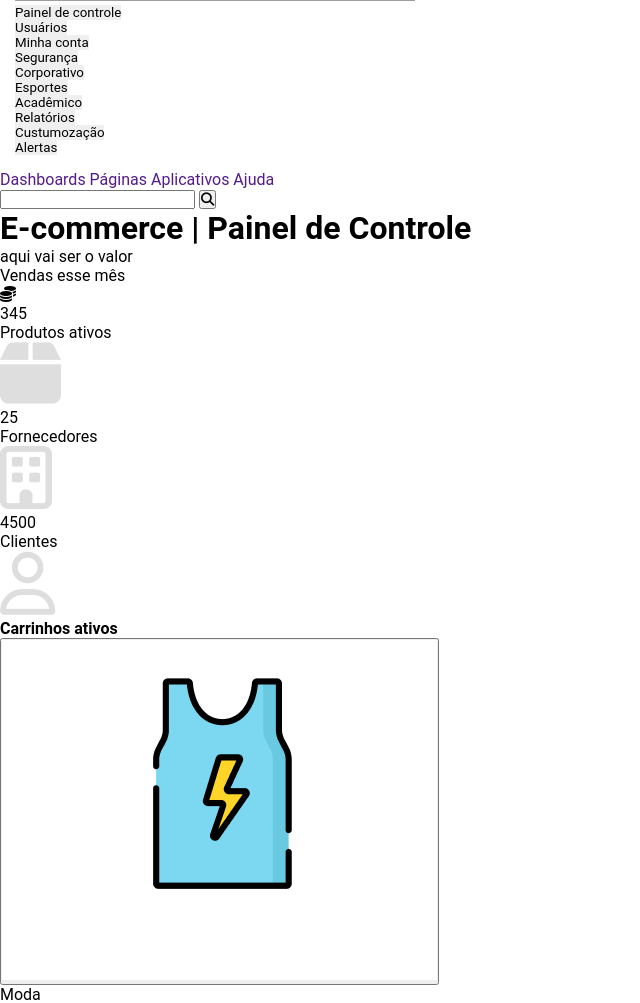
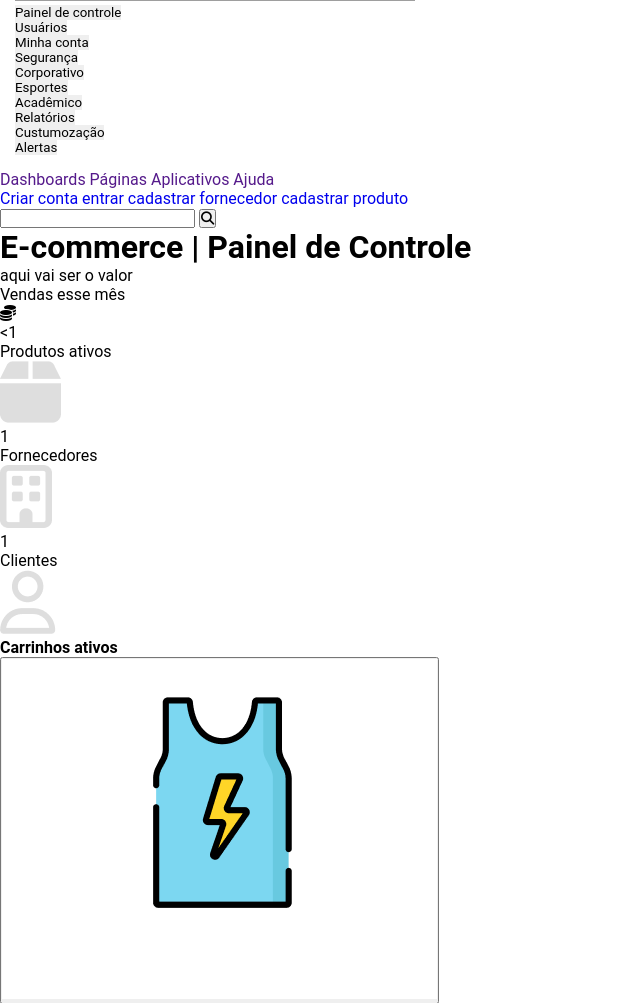
Before and after one commit to Basqueroto/dashboard, a PHP site: page / in a window 1280 px wide. Shown: the part 314-1317 px from the top of the page, without its empty margins (0-640 px from the left). Run offline with PHP 8.4, Linux system fonts and the light colour scheme; tables that the repository leaves empty or names only in its code hold one stand-in row (values such as "Sample post"); some libraries are stand-ins or nearby versions; grey boxes are pictures that could not be loaded.

Commit message:
contagem do dashboard

```diff
--- a/cadastrofornec.php
+++ b/cadastrofornec.php
@@ -10,7 +10,6 @@ include("config/cabecalho.php");
             <input type="number" name="cnpj" id="cnpj" placeholder="CNPJ" required="">
             <input type="email" name="email" id="email" placeholder="E-mail" required="">
             <input type="number" name="contato" id="contato" placeholder="Contato" required="">
-            <input type="password" name="senha" id="senha" placeholder="Senha" required="">
             <button class="cads" type="submit">Sign up</button>
             <a href="index.php"><button type="button">Voltar</button></a>
         </form>
--- a/index.php
+++ b/index.php
@@ -1,6 +1,6 @@
 <?php
     include("config/cabecalho.php");
-    include("config/conexao.php");
+    include("config/conexao.php")
 ?>
     <div class="div-global">
 
@@ -28,6 +28,12 @@
                     <a href="">Aplicativos</a>
                     <a href="">Ajuda</a>
                 </nav>
+                <nav>
+                    <a href="cadastrouser.php">Criar conta</a>
+                    <a href="loginuser.php">entrar</a>
+                    <a href="cadastrofornec.php">cadastrar fornecedor</a>
+                    <a href="cadastroproduto.php">cadastrar produto</a>
+                </nav>
 
                 <form action="" method="POST">
                     <input type="text">
@@ -47,19 +53,40 @@
                     </div>
 
                     <div class="produtos-ativos">
-                        <p>345</p>
+                        <<?php
+                            $query_produtos = "SELECT COUNT(id) AS p FROM produto";
+                            $result_produtos = $conexao->prepare($query_produtos);
+                            $result_produtos->execute();
+
+                            $row_produto = $result_produtos->fetch(PDO::FETCH_ASSOC);
+                            echo $row_produto['p'];
+                        ?>
                         <p>Produtos ativos</p>
                         <img src="img/Vector.png" alt="">
                     </div>
 
                     <div class="fornecedores">
-                        <p>25</p>
+                    <?php
+                        $query_fornec= "SELECT COUNT(id) AS a FROM fornecedores";
+                        $result_fornec = $conexao->prepare($query_fornec);
+                        $result_fornec->execute();
+
+                        $row_fornec = $result_fornec->fetch(PDO::FETCH_ASSOC);
+                        echo $row_fornec['a'];
+                    ?>
                         <p>Fornecedores</p>
                         <img src="img/predio.png" alt="">
                     </div>
 
                     <div class="clientes">
-                        <p>4500</p>
+                    <?php
+                            $query_client = "SELECT COUNT(id) AS c FROM usuarios";
+                            $result_client = $conexao->prepare($query_client);
+                            $result_client->execute();
+
+                            $row_client = $result_client->fetch(PDO::FETCH_ASSOC);
+                            echo $row_client['c'];
+                        ?>
                         <p>Clientes</p>
                         <img src="img/conta.png" alt="">
                     </div>
```
